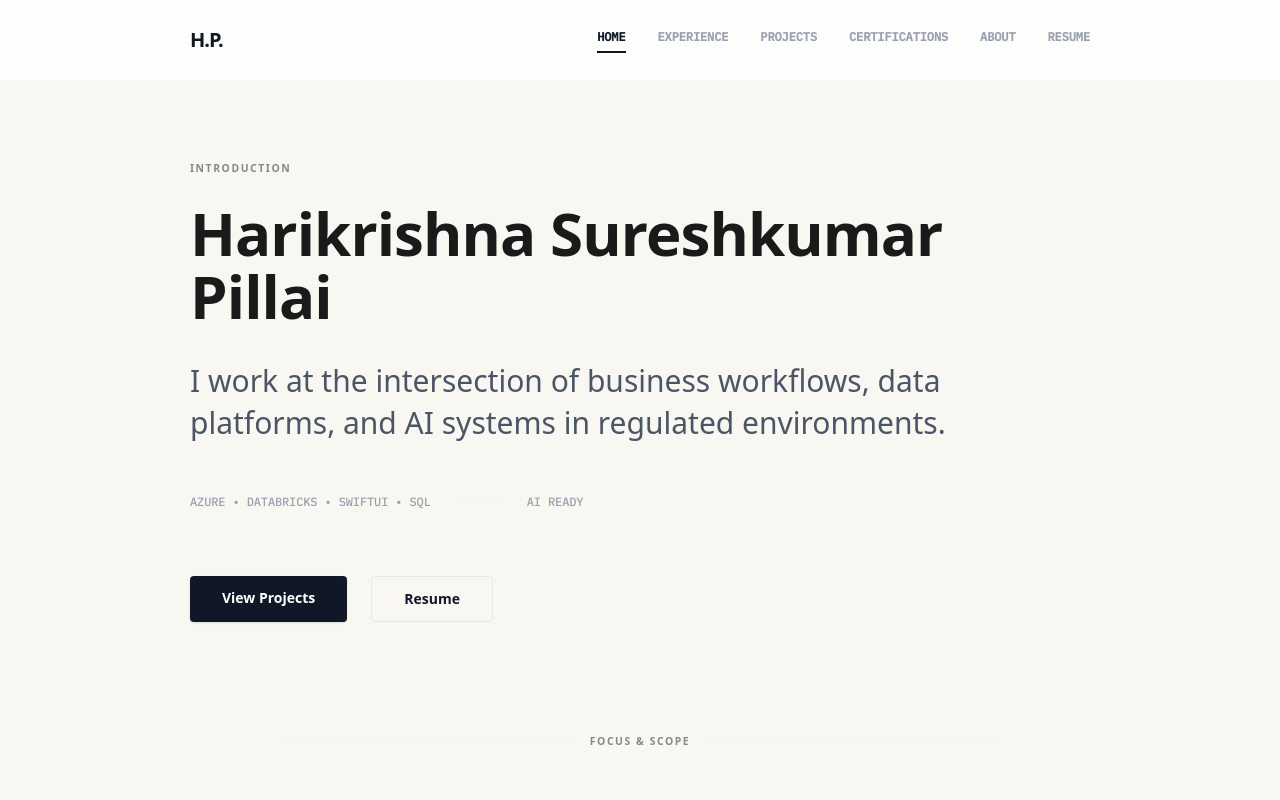
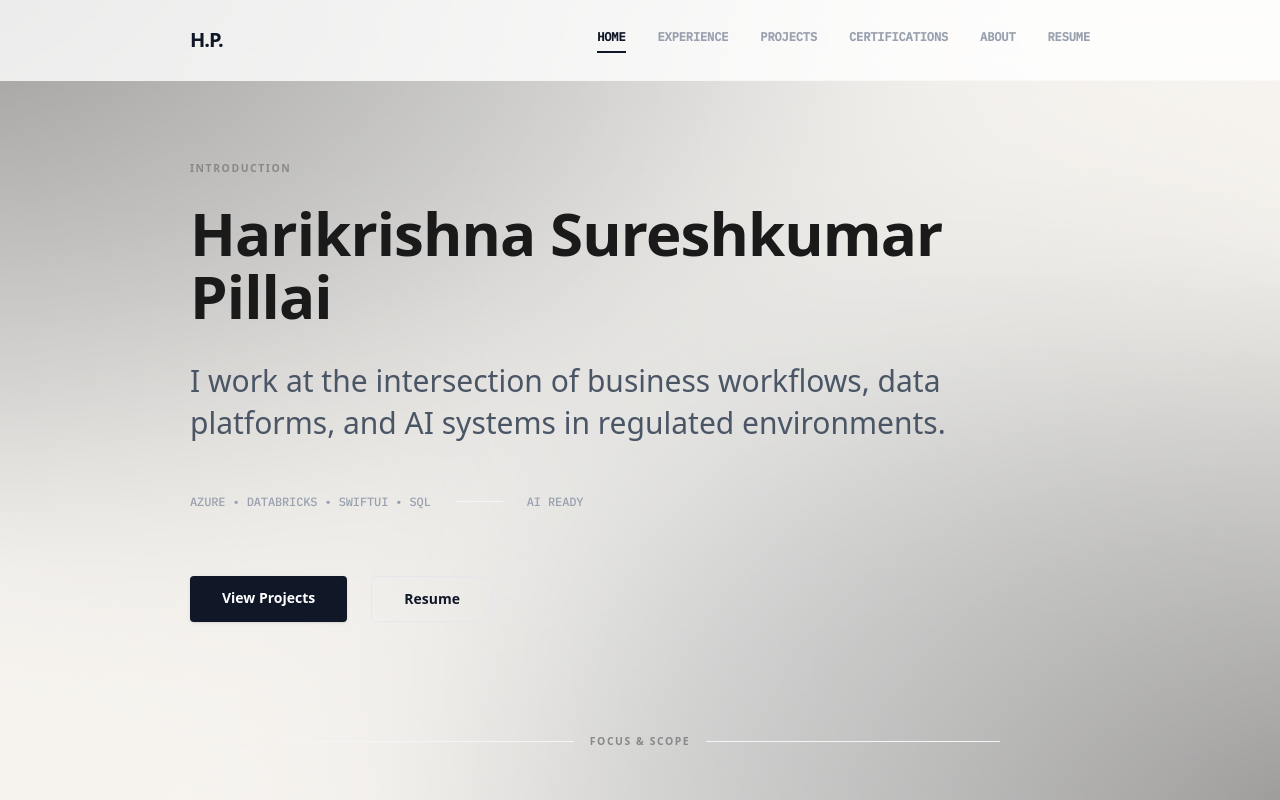
Before and after one commit to HarikrishnaSPillai/harikrishna-portfolio, a Next.js app: page / in a window 1280 px wide. Shown: the top 800 px of the page. Built offline with nearby package versions, Linux system fonts and the light colour scheme.

Commit message:
Add subtle animated mesh background to homepage

```diff
--- a/src/app/page.tsx
+++ b/src/app/page.tsx
@@ -1,9 +1,12 @@
 import Link from "next/link";
 import data from "@/data/portfolio.json";
+import MeshBackground from "@/components/MeshBackground";
 
 export default function Home() {
   return (
-    <main className="min-h-screen pt-40 pb-24 px-6 md:px-0">
+    <>
+      <MeshBackground />
+      <main className="min-h-screen pt-40 pb-24 px-6 md:px-0 relative z-10">
         <div className="max-w-[900px] mx-auto">
 
           {/* Hero Section */}
@@ -95,5 +98,6 @@ export default function Home() {
 
         </div>
       </main>
+    </>
   );
 }
--- /dev/null
+++ b/src/components/MeshBackground.tsx
@@ -0,0 +1,65 @@
+"use client";
+
+import React from 'react';
+
+const MeshBackground: React.FC = () => {
+    return (
+        <div className="fixed inset-0 -z-10 overflow-hidden pointer-events-none opacity-40">
+            <div
+                className="absolute inset-0 bg-[#f9f7f2]"
+                style={{
+                    backgroundImage: `
+            radial-gradient(at 0% 0%, hsla(253,16%,7%,1) 0, transparent 50%),
+            radial-gradient(at 50% 0%, hsla(225,39%,30%,0.15) 0, transparent 50%),
+            radial-gradient(at 100% 0%, hsla(339,49%,30%,0.05) 0, transparent 50%),
+            radial-gradient(at 0% 50%, hsla(225,39%,30%,0.1) 0, transparent 50%),
+            radial-gradient(at 100% 50%, hsla(253,16%,7%,0.05) 0, transparent 50%),
+            radial-gradient(at 0% 100%, hsla(339,49%,30%,0.05) 0, transparent 50%),
+            radial-gradient(at 50% 100%, hsla(225,39%,30%,0.1) 0, transparent 50%),
+            radial-gradient(at 100% 100%, hsla(253,16%,7%,1) 0, transparent 50%)
+          `,
+                    backgroundSize: '100% 100%',
+                }}
+            />
+            <div className="absolute inset-0 backdrop-blur-[100px]" />
+
+            {/* Animated blob 1 */}
+            <div className="absolute top-[-10%] left-[-10%] w-[50%] h-[50%] rounded-full bg-brand-primary/5 mix-blend-multiply filter blur-[80px] animate-mesh-slow" />
+
+            {/* Animated blob 2 */}
+            <div className="absolute bottom-[-10%] right-[-10%] w-[60%] h-[60%] rounded-full bg-brand-primary/10 mix-blend-multiply filter blur-[100px] animate-mesh-slower" />
+
+            {/* Animated blob 3 */}
+            <div className="absolute top-[20%] right-[10%] w-[40%] h-[40%] rounded-full bg-gray-200/50 mix-blend-multiply filter blur-[120px] animate-mesh-slowest" />
+
+            <style jsx>{`
+        @keyframes mesh-slow {
+          0%, 100% { transform: translate(0, 0) scale(1); }
+          33% { transform: translate(30px, -50px) scale(1.1); }
+          66% { transform: translate(-20px, 20px) scale(0.9); }
+        }
+        @keyframes mesh-slower {
+          0%, 100% { transform: translate(0, 0) scale(1); }
+          40% { transform: translate(-40px, 40px) scale(1.2); }
+          80% { transform: translate(40px, -20px) scale(0.8); }
+        }
+        @keyframes mesh-slowest {
+          0%, 100% { transform: translate(0, 0) scale(1); }
+          50% { transform: translate(50px, 50px) scale(1.1); }
+          75% { transform: translate(-50px, -30px) scale(0.9); }
+        }
+        .animate-mesh-slow {
+          animation: mesh-slow 20s infinite ease-in-out;
+        }
+        .animate-mesh-slower {
+          animation: mesh-slower 25s infinite ease-in-out;
+        }
+        .animate-mesh-slowest {
+          animation: mesh-slowest 30s infinite ease-in-out;
+        }
+      `}</style>
+        </div>
+    );
+};
+
+export default MeshBackground;
```
Lines whose indentation alone changed are shown as unchanged.
